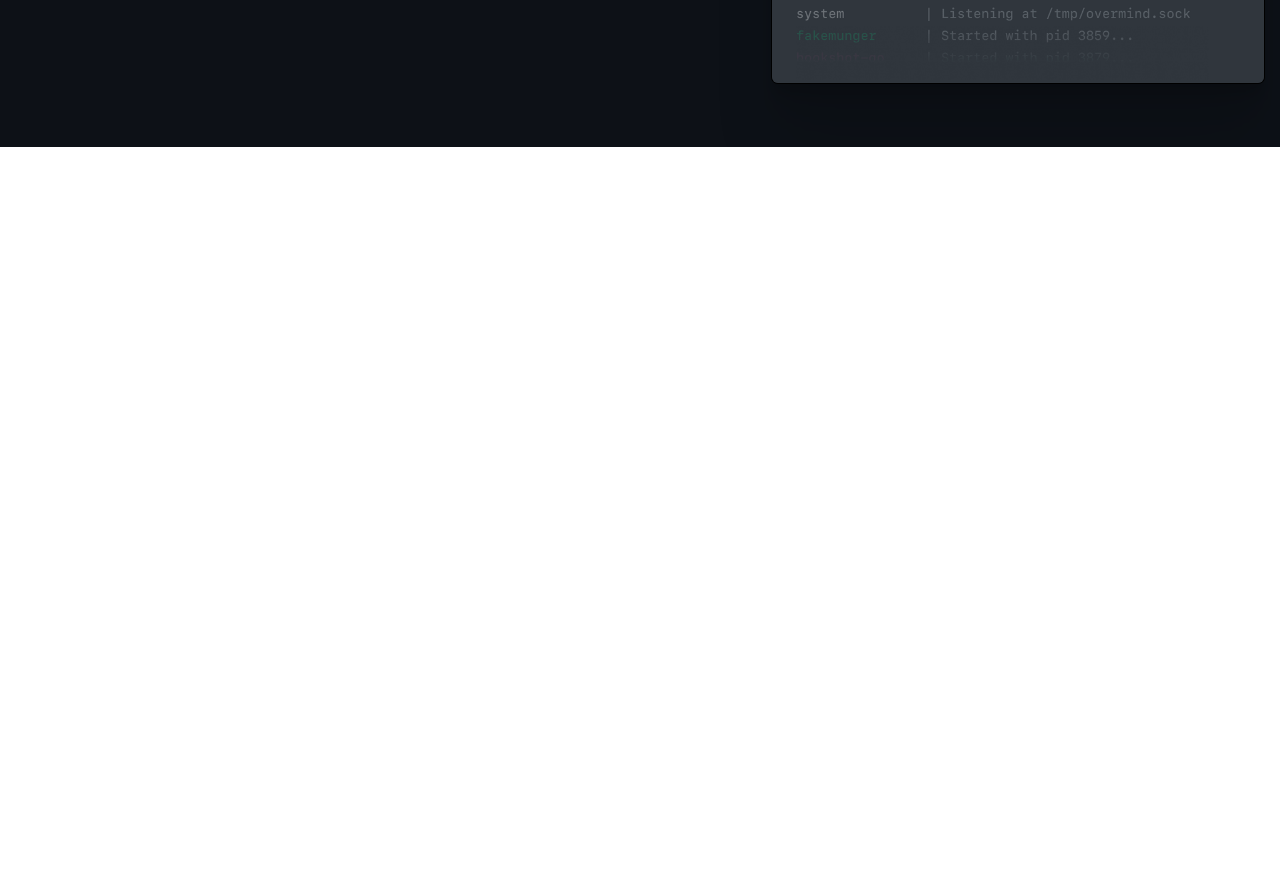
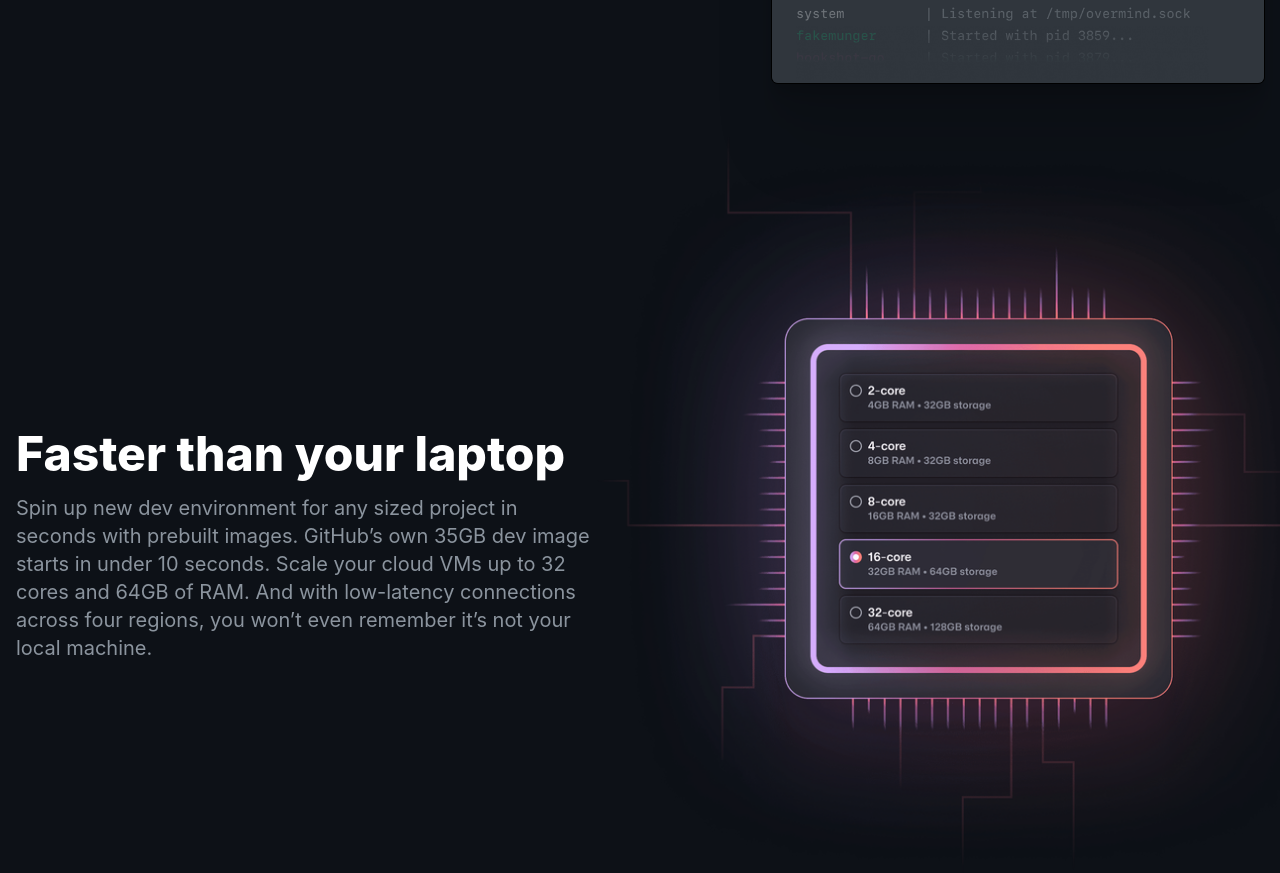
Before and after one commit to Mridul2820/github-codespaces-clone, a Next.js app: page / in a window 1280 px wide. Shown: the part 1980-2853 px from the top of the page. Before the commit the page ends 2127 px from the top, so only its background shows below. Built offline with nearby package versions, Linux system fonts and the light colour scheme; a web font is replaced by a local one; what tw-elements would draw is missing.

Commit message:
section power

```diff
--- /dev/null
+++ b/components/sections/SectionFaster.js
@@ -0,0 +1,40 @@
+import React from 'react';
+
+const SectionFaster = () => {
+  return (
+    <div className="my-16 pb-16 mx-auto max-w-7xl h-auto">
+      <div className="-mx-6 flex items-center">
+        <div className="px-6 py-4 w-1/2">
+          <div className="pr-5">
+            <h3 className="mb-4 text-5xl font-extrabold ">
+              Faster than your laptop
+            </h3>
+            <p className="text-gh-secondary text-xl mb-5">
+              Spin up new dev environment for any sized project in seconds with
+              prebuilt images. GitHub’s own 35GB dev image starts in under 10
+              seconds. Scale your cloud VMs up to 32 cores and 64GB of RAM. And
+              with low-latency connections across four regions, you won’t even
+              remember it’s not your local machine.
+            </p>
+          </div>
+        </div>
+
+        <div className="px-6 py-4 w-1/2 relative self-start">
+          <div className="minus-margin">
+            <img
+              src="/assets/faster/illo-cpu.webp"
+              alt="cpu"
+              width="1577"
+              height="1508"
+              loading="lazy"
+              decoding="async"
+              className="w-full"
+            />
+          </div>
+        </div>
+      </div>
+    </div>
+  );
+};
+
+export default SectionFaster;
--- a/pages/index.js
+++ b/pages/index.js
@@ -1,5 +1,6 @@
 import React from 'react';
 import SectionEditor from '../components/sections/SectionEditor';
+import SectionFaster from '../components/sections/SectionFaster';
 import SectionFirst from '../components/sections/SectionFirst';
 import SectionPower from '../components/sections/SectionPower';
 
@@ -12,6 +13,7 @@ const Home = () => {
       </section>
       <section className="px-4">
         <SectionPower />
+        <SectionFaster />
       </section>
     </main>
   );
--- a/styles/globals.css
+++ b/styles/globals.css
@@ -28,6 +28,12 @@
     top: -13%;
     transform: scale(1.7);
   }
+
+  .minus-margin {
+    margin-right: -15%;
+    margin-left: -15%;
+    margin-top: -15%;
+  }
 }
 
 body {
```
Also changed, not shown: public/assets/faster/illo-cpu.webp (added).
